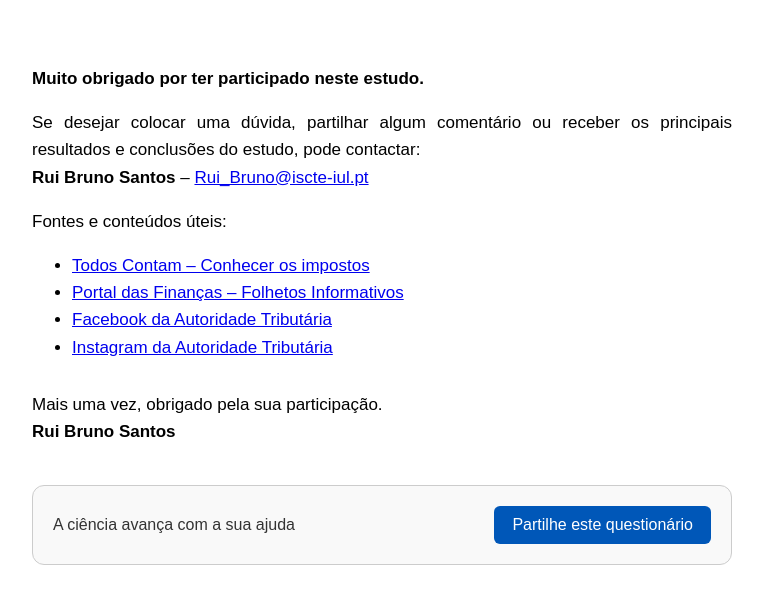
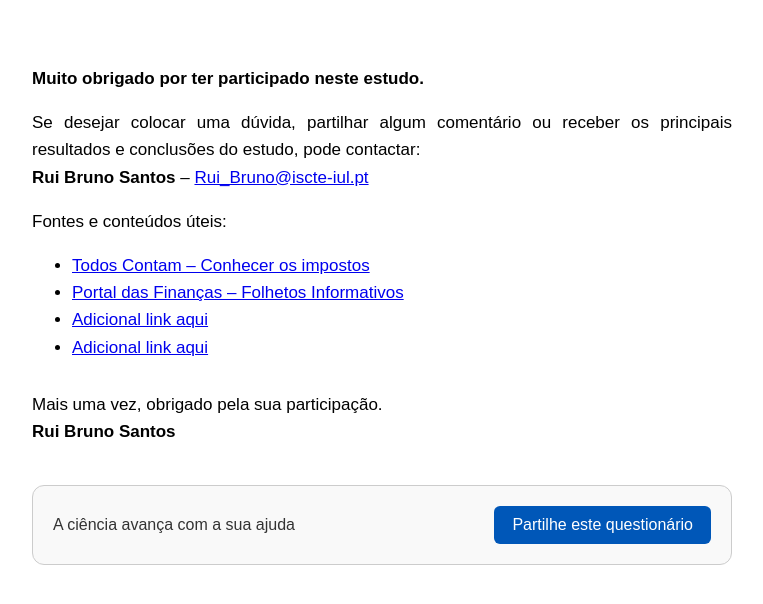
Before and after one commit to RuiBrunoSantos/end-page-inquerito, a plain HTML site: page index.html in a window 1280 px wide. Shown: the whole page, without its empty margins (258-1021 px from the left). Drawn offline with Linux system fonts and the light colour scheme.

Commit message:
index.html

```diff
--- a/index.html
+++ b/index.html
@@ -13,8 +13,8 @@
     <ul>
       <li><a href="https://www.todoscontam.pt/pt-pt/conhecer-os-impostos" target="_blank">Todos Contam – Conhecer os impostos</a></li>
       <li><a href="https://info.portaldasfinancas.gov.pt/pt/apoio_contribuinte/Folhetos_informativos/Pages/default.aspx" target="_blank">Portal das Finanças – Folhetos Informativos</a></li>
-      <li><a href="https://www.facebook.com/AT.financas/" target="_blank">Facebook da Autoridade Tributária</a></li>
-      <li><a href="https://www.instagram.com/at.financas/" target="_blank">Instagram da Autoridade Tributária</a></li>
+      <li><a href="https://" target="_blank">Adicional link aqui</a></li>
+      <li><a href="https://" target="_blank">Adicional link aqui</a></li>
     </ul>
 
     <p style="margin-top: 30px;">Mais uma vez, obrigado pela sua participação.<br><strong>Rui Bruno Santos</strong></p>
```
